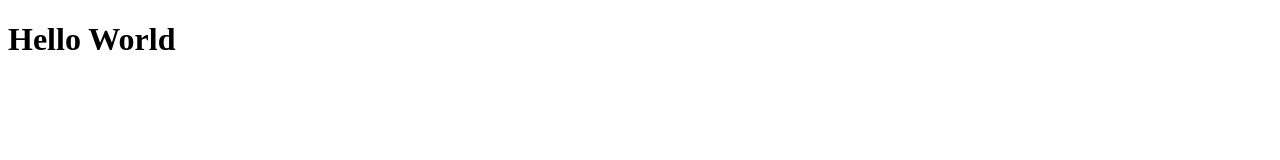
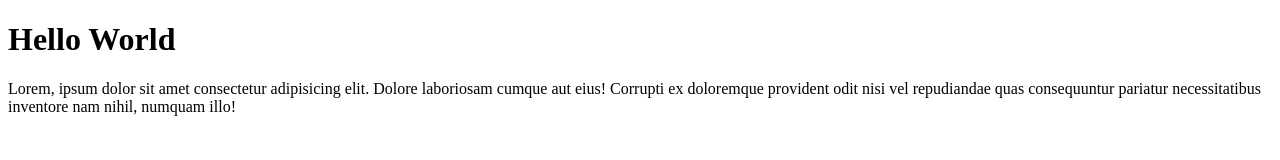
Before and after one commit to totarochristian/htmlcss-hello, a plain HTML site: page index.html in a window 1280 px wide. Drawn offline with Linux system fonts and the light colour scheme.

Commit message:
Added paragraph to index.html

```diff
--- a/index.html
+++ b/index.html
@@ -8,5 +8,6 @@
 </head>
 <body>
     <h1>Hello World</h1>
+    <p>Lorem, ipsum dolor sit amet consectetur adipisicing elit. Dolore laboriosam cumque aut eius! Corrupti ex doloremque provident odit nisi vel repudiandae quas consequuntur pariatur necessitatibus inventore nam nihil, numquam illo!</p>
 </body>
 </html>
```
